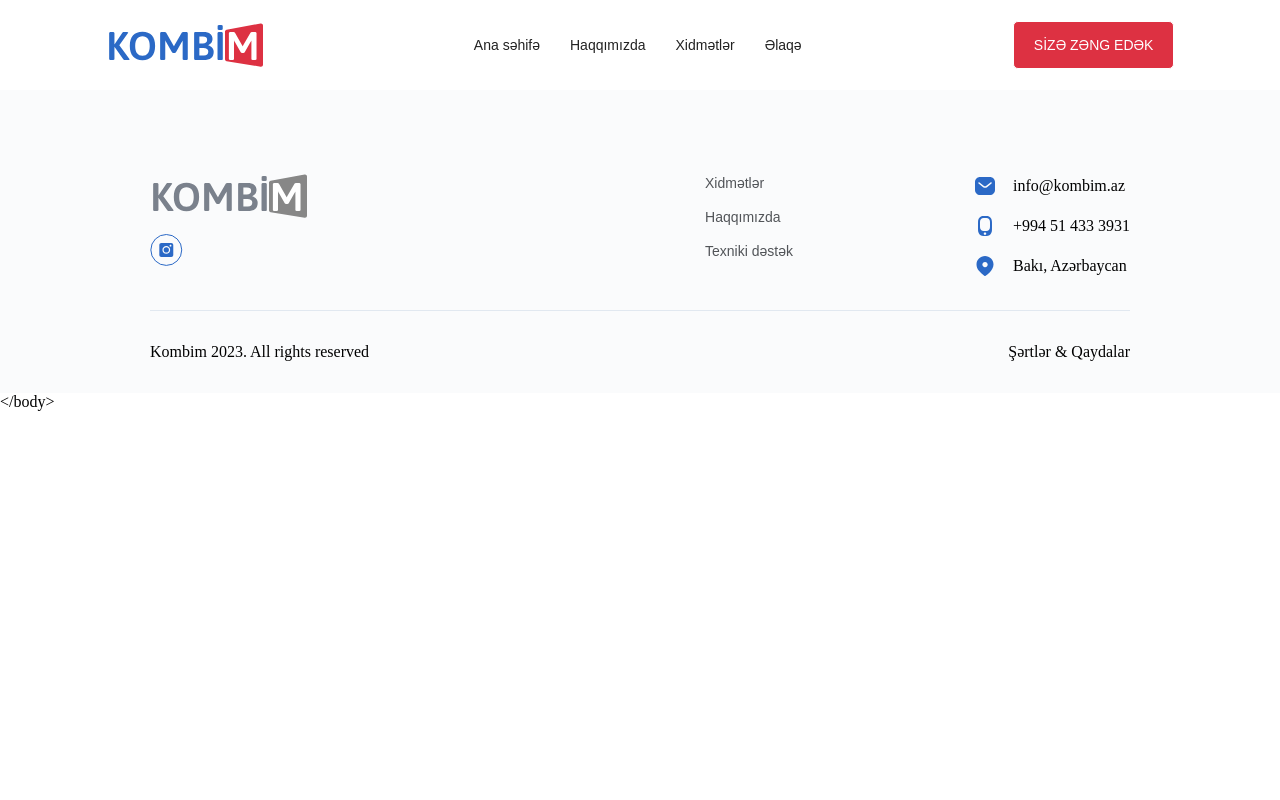
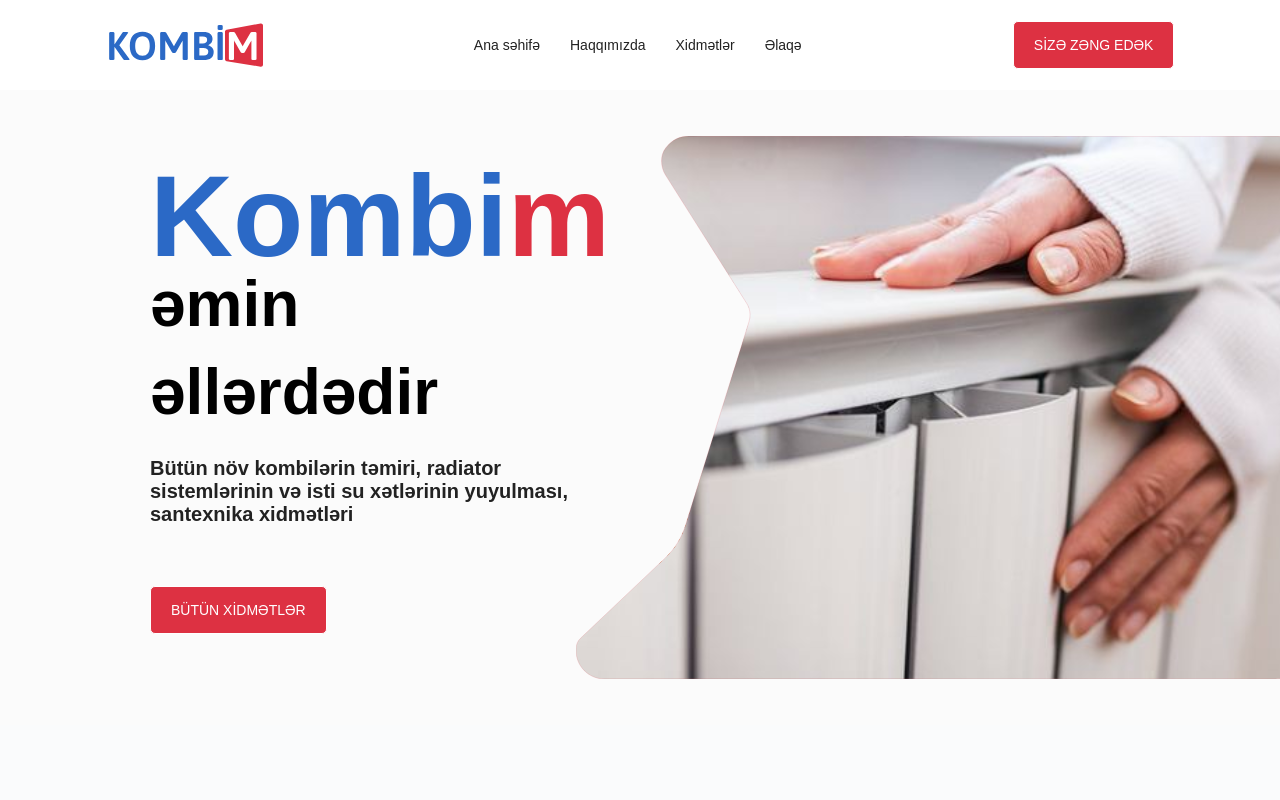
Before and after one commit to iambabazada/kombim-web, a React (Vite) app: page / in a window 1280 px wide. Shown: the top 800 px of the page. Built offline with nearby package versions, Linux system fonts and the light colour scheme.

Commit message:
hero created

```diff
--- a/index.html
+++ b/index.html
@@ -6,7 +6,7 @@
   <link rel="icon" type="image/svg+xml" href="/vite.svg" />
   <meta name="viewport" content="width=device-width, initial-scale=1.0" />
   <meta name="keywords"
-    content="kombi servisi santexnik təmiri santexnik xidmeti Baku kombi servisi Baki santexnik xidmeti keyfiyyətli xidmət təcili təmir sürətli xidmət vaillant kombi servisi Ariston kombi təmiri İstilik Sistemləri Xidməti Santexnik Xidmətləri Kombi Yenilənməsi Bakıda kombi xidməti ">
+    content="kombi servisi, santexnik təmiri, santexnik xidmeti, Baku kombi servisi, Baki santexnik xidmeti, keyfiyyətli xidmət, təcili təmir, sürətli xidmət, vaillant kombi servisi, Ariston kombi təmiri, İstilik Sistemləri Xidməti, Santexnik Xidmətləri, Kombi Yenilənməsi, Bakıda kombi xidməti ">
   <title>Vite + React</title>
 </head>
 
--- a/src/App.jsx
+++ b/src/App.jsx
@@ -1,12 +1,14 @@
 import Header from './components/Header/Header'
 import React from 'react'
 import Footer from './components/Footer/Footer'
+import Hero from './components/Hero/Hero'
 
 const App = () => {
 
   return (
     <div>
-       <Header />
+      <Header />
+      <Hero />
       <Footer />
     </div>
   )
--- /dev/null
+++ b/src/components/Hero/Hero.jsx
@@ -0,0 +1,19 @@
+import Button from '../Button/Button'
+import styles from '../Hero/Hero.module.css'
+import HeroImage from '../../assets/hero.svg'
+const Hero = () => {
+  return (
+    <div className={styles.hero}>
+      <div className={styles.description_container}>
+          <h1 className={styles.header}>Kombi<span>m</span> <span>əmin əllərdədir</span></h1>
+          <p className={styles.description}>Bütün növ kombilərin təmiri, radiator sistemlərinin və isti su xətlərinin yuyulması, santexnika xidmətləri</p>
+          <Button bgColor='#DD3142' textColor='#fff'>BÜTÜN XİDMƏTLƏR</Button>
+      </div>
+      <div className={styles.image_container}>
+          <img src={HeroImage} alt="" />
+      </div>
+    </div>
+  )
+}
+
+export default Hero
--- /dev/null
+++ b/src/components/Hero/Hero.module.css
@@ -0,0 +1,39 @@
+.hero{
+    height: 635px;
+    display: flex;
+    background-color: #fbfbfb;
+    align-items: center;
+    overflow: hidden;
+}
+.hero .description_container{
+    padding-left: 150px;
+    width: 45%;
+}
+.hero .description_container h1{
+    font-family: Arial, sans-serif;
+    color: #2B69C6;
+    font-size: 115px;
+    line-height: 70px;
+    margin-bottom: 30px;
+}
+.hero .description_container h1 span:nth-child(1){
+    color: #DD3142;
+}
+.hero .description_container h1 span:nth-child(2){
+    font-size: 64px;
+    color: #000;
+}
+.hero .description_container .description{
+    width: 450px;
+    font-family: Arial, sans-serif;
+    font-size: 20px;
+    color: #222;
+    font-weight: 600;
+    margin-bottom: 60px;
+}
+.hero .image_container img{
+    display: block;
+    width: 100%;
+    height: 100%;
+    object-fit: contain;
+}
--- a/vite.config.js
+++ b/vite.config.js
@@ -1,10 +1,10 @@
 import { defineConfig } from 'vite'
 import react from '@vitejs/plugin-react'
-import svgr from "vite-plugin-svgr";
+// import svgr from "vite-plugin-svgr";
 
 // https://vitejs.dev/config/
 export default defineConfig({
-  plugins: [react(), svgr()],
+  plugins: [react()],
   resolve: {
     alias: [
       { find: '@src', replacement: '/src' },
```
Also changed, not shown: src/assets/hero.png (added), src/assets/hero.svg (added).
